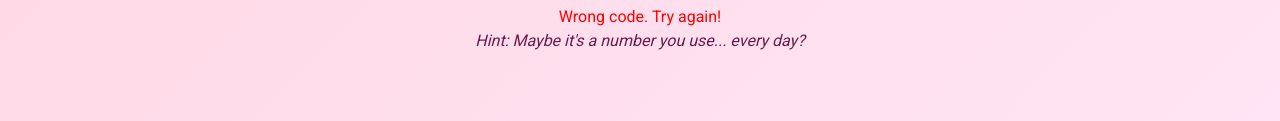
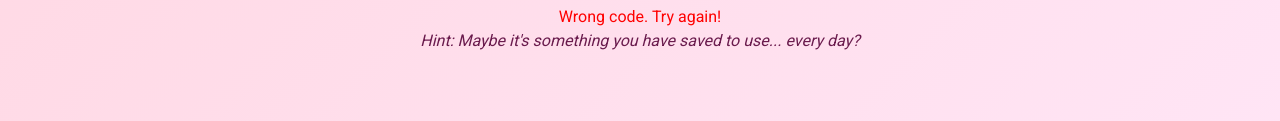
Before and after one commit to Sherlocked556/date-night, a plain HTML site: page index.html in a window 1280 px wide. Both pictures are taken after typing "Sample" into the empty fields and a click on the button "Submit". Shown: the part 497-618 px from the top of the page. Drawn offline with Linux system fonts and the light colour scheme.

Commit message:
Update index.html

```diff
--- a/index.html
+++ b/index.html
@@ -117,10 +117,10 @@
   <input type="text" id="codeInput" placeholder="Enter the code" />
   <button onclick="checkCode()">Submit</button>
   <div class="error" id="errorMsg">Wrong code. Try again!</div>
-  <div class="hint" id="hintText">Hint: Maybe it's a number you use... every day?</div>
+  <div class="hint" id="hintText">Hint: Maybe it's something you have saved to use... every day?</div>
 
   <script>
-    const secretCode = "441234567890"; // Replace with your real number later
+    const secretCode = "7990267681"; // Replace with your real number later
 
     function checkCode() {
       const input = document.getElementById("codeInput").value.trim();
@@ -129,7 +129,7 @@
 
       if (input === secretCode) {
         const message = encodeURIComponent("Hey love, I've cracked your stupid code and I'm eager for the date night today ❤‍🔥🥰");
-        window.location.href = `https://wa.me/${secretCode}?text=${message}`;
+        window.location.href = `https://wa.me/44${secretCode}?text=${message}`;
       } else {
         errorMsg.style.display = "block";
         hintText.style.display = "block";
```
